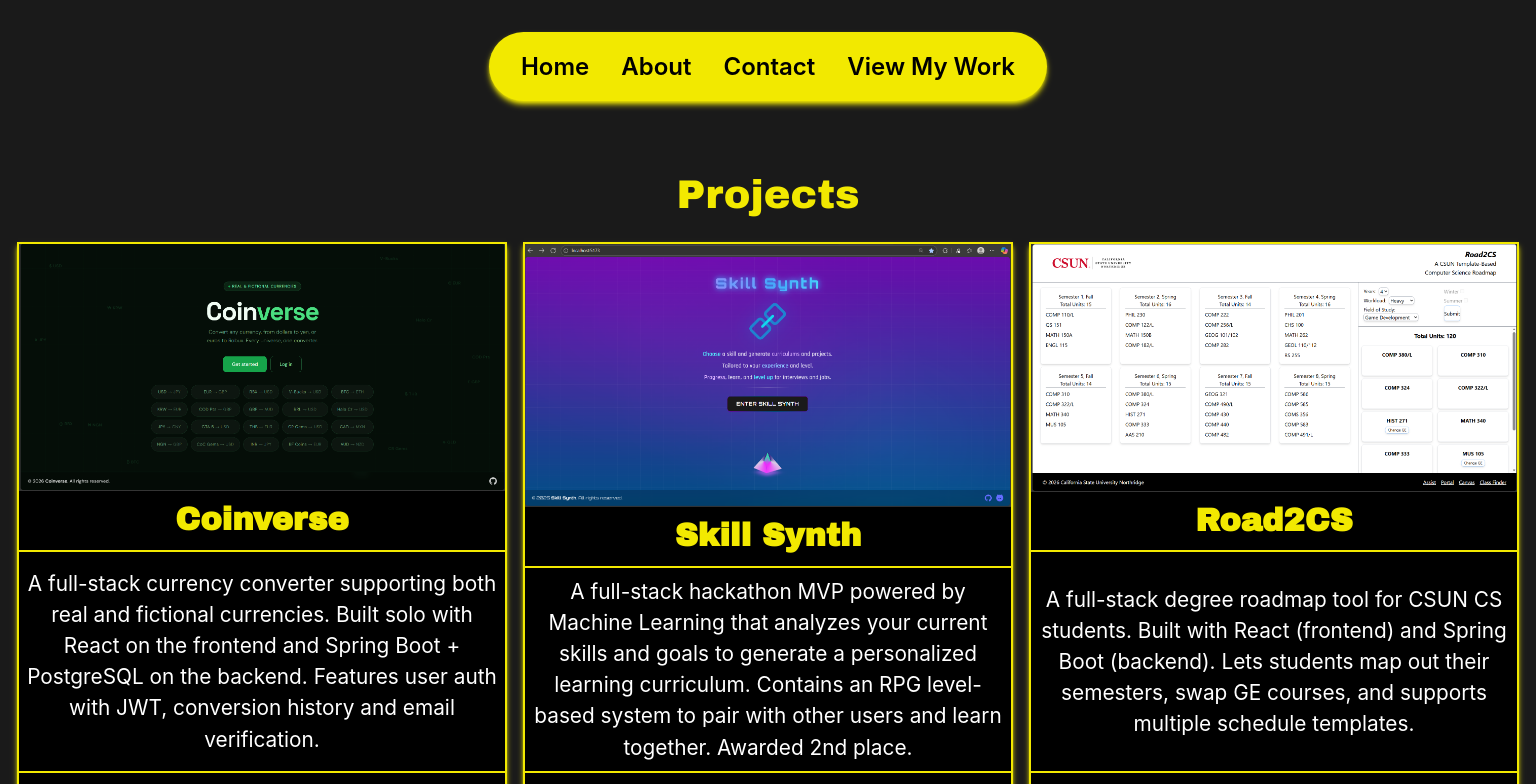
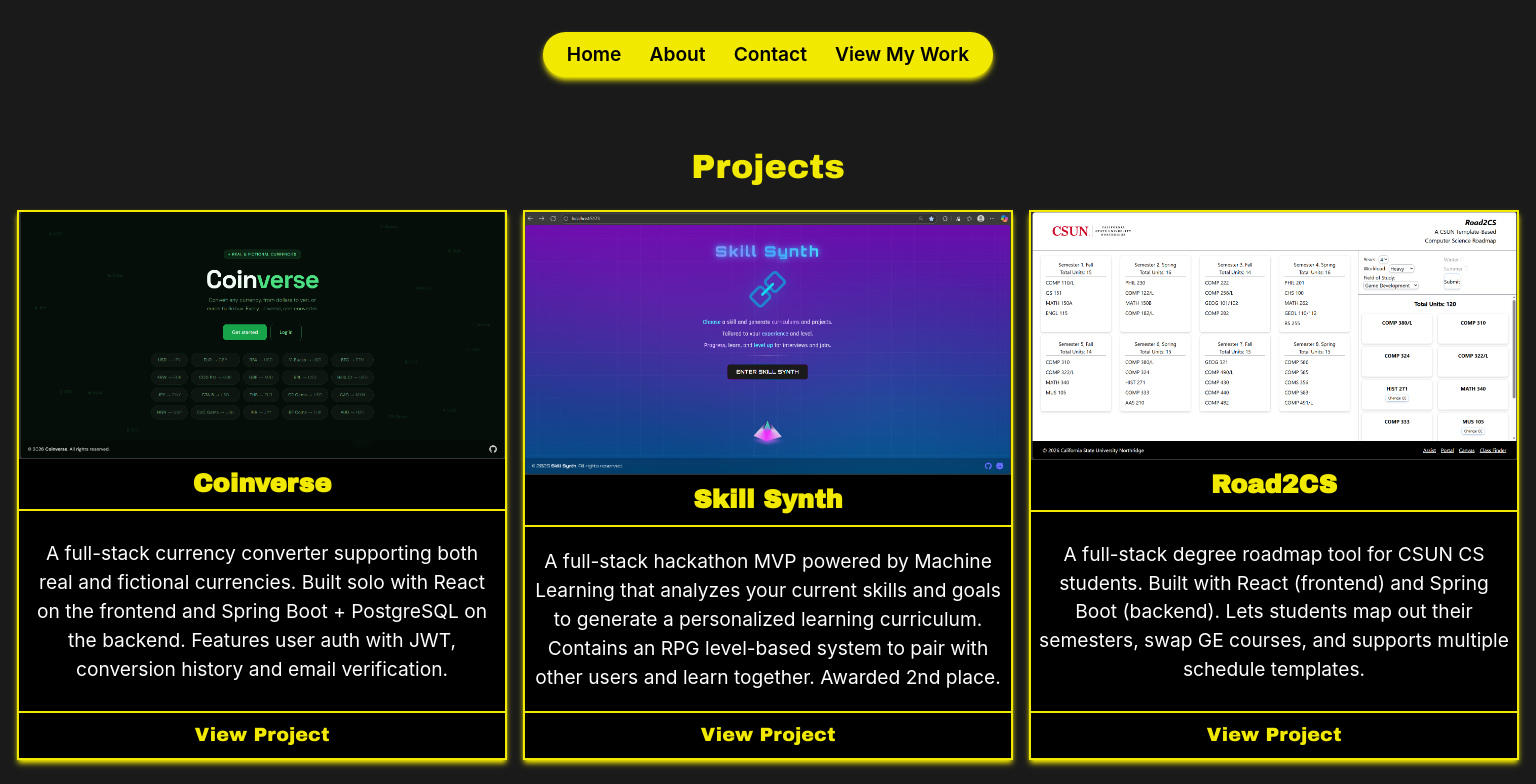
Before and after one commit to AlexRz101/Personal-Portfolio, a React (Vite) app in the folder Portfolio/: page /view-my-work in a window 1536 px wide. Shown: the top 784 px of the page. Built offline with nearby package versions, Linux system fonts and the light colour scheme.

Commit message:
Updated responsiveness

```diff
--- a/Portfolio/src/components/Navbar.tsx
+++ b/Portfolio/src/components/Navbar.tsx
@@ -1,9 +1,10 @@
 import { Link } from "react-router-dom";
+import "../styles/Navbar.css";
 
 function Navbar({ navBarColor, textColor, shadowColor }: { navBarColor: string, textColor: string, shadowColor: string }) {
     return (
         <nav className={`${navBarColor} ${textColor} ${shadowColor} w-fit rounded-full shadow-md responsive-navbar`}>
-            <ul className="flex items-center gap-6 px-8 py-3 text-lg font-semibold">
+            <ul className="flex items-center font-semibold">
                 <li><Link to="/">Home</Link></li>
                 <li><Link to="/about">About</Link></li>
                 <li><Link to="/contact">Contact</Link></li>
--- a/Portfolio/src/pages/Contact.tsx
+++ b/Portfolio/src/pages/Contact.tsx
@@ -1,6 +1,7 @@
 import Navbar from "../components/Navbar";
 import { FaEnvelope, FaLinkedin, FaGithub } from "react-icons/fa";
-import "../styles/Contact.css"
+import "../styles/Contact.css";
+import '../styles/App.css';
 
 const contacts = [
   {
@@ -27,7 +28,7 @@
   return (
     <div className="contact-page min-h-screen bg-[#1a1a1a]">
 
-      <div className="flex justify-center items-start py-8">
+      <div className="responsive-navbar flex justify-center items-start py-8">
         <Navbar
           navBarColor="bg-[#f2e900]"
           textColor="text-black"
--- a/Portfolio/src/pages/Projects.tsx
+++ b/Portfolio/src/pages/Projects.tsx
@@ -11,7 +11,7 @@
         <div className="projects-page h-screen bg-[#1a1a1a]">
 
             {/* Navbar */}
-            <div className="flex justify-center items-center py-8">
+            <div className="flex justify-center items-center py-8 responsive-navbar">
                 <Navbar
                     navBarColor="bg-[#f2e900]"
                     textColor="text-black"
--- a/Portfolio/src/styles/App.css
+++ b/Portfolio/src/styles/App.css
@@ -53,73 +53,3 @@
         text-shadow: none;
     }
 }
-
-/* base (mobile) */
-.responsive-navbar ul {
-    gap: 0.75rem;
-    padding: 0.5rem 1rem;
-    font-size: 0.85rem;
-}
-
-/* tablet */
-@media (min-width: 768px) {
-    .responsive-navbar ul {
-        gap: 1rem;
-        padding: 0.6rem 1.25rem;
-        font-size: 0.95rem;
-    }
-}
-
-/* small laptop */
-@media (min-width: 1024px) {
-    .responsive-navbar ul {
-        gap: 1.5rem;
-        padding: 0.75rem 1.5rem;
-        font-size: 1rem;
-    }
-}
-
-/* 1280px short screens */
-@media (min-width: 1280px) {
-    .responsive-navbar ul {
-        gap: 1.5rem;
-        padding: 0.75rem 1.5rem;
-        font-size: 1rem;
-    }
-}
-
-/* large desktop */
-@media (min-width: 1536px) {
-    .responsive-navbar ul {
-        gap: 2rem;
-        padding: 1rem 2rem;
-        font-size: 1.25rem;
-    }
-}
-
-/* 1920px+ */
-@media (min-width: 1920px) {
-    .responsive-navbar ul {
-        gap: 2.5rem;
-        padding: 1.25rem 2.5rem;
-        font-size: 1.25rem;
-    }
-}
-
-/* 1920px+ short screens */
-@media (min-width: 1920px) and (max-height: 850px) {
-    .responsive-navbar ul {
-        gap: 1.5rem;
-        padding: 0.75rem 1.5rem;
-        font-size: 1rem;
-    }
-}
-
-/* 2560px+ */
-@media (min-width: 2560px) {
-    .responsive-navbar ul {
-        gap: 3rem;
-        padding: 1.5rem 3rem;
-        font-size: 1.75rem;
-    }
-}
--- a/Portfolio/src/styles/Contact.css
+++ b/Portfolio/src/styles/Contact.css
@@ -42,26 +42,26 @@
     @media (min-width: 1280px) {
 
         h1 {
-            font-size: 2.5rem;
+            font-size: 2.25rem;
         }
 
         h2 {
-            font-size: 1.5rem;
+            font-size: 1.25rem;
         }
 
         p {
-            font-size: 1.25rem;
+            font-size: 1.1rem;
         }
 
         a {
-            font-size: 1.25rem;
+            font-size: 1.1rem;
         }
     }
 
     /* Large laptop */
     @media (min-width: 1536px) {
         h1 {
-            font-size: 3.5rem;
+            font-size: 3rem;
         }
 
         h2 {
@@ -69,7 +69,7 @@
         }
 
         p {
-            font-size: 1.75rem;
+            font-size: 1.5rem;
         }
 
         a {
@@ -117,23 +117,23 @@
     /* 2560px+ */
     @media (min-width: 2560px) {
         h1 {
-            font-size: 6rem;
+            font-size: 5.5rem;
         }
 
         h2 {
-            font-size: 4rem;
+            font-size: 3rem;
         }
 
         p {
             gap: 0.5rem;
             padding: 0.5rem 1.7rem;
-            font-size: 3rem;
+            font-size: 2.5rem;
         }
 
         a {
             gap: 2.5rem;
             padding: 1rem 2rem;
-            font-size: 3rem;
+            font-size: 2.5rem;
         }
     }
 
--- a/Portfolio/src/styles/ImageCard.css
+++ b/Portfolio/src/styles/ImageCard.css
@@ -14,23 +14,23 @@
 @media (min-width: 1024px) {
     .responsive-image-card {
         width: 320px;
-        min-height: 520px;
+        min-height: 450px;
     }
 }
 
 /* 1280px */
 @media (min-width: 1280px) {
     .responsive-image-card {
-        width: 380px;
-        min-height: 450px;
+        width: 390px;
+        min-height: 430px;
     }
 }
 
-/* large desktop */
+/* large laptop */
 @media (min-width: 1536px) {
     .responsive-image-card {
         width: 490px;
-        min-height: 580px;
+        min-height: 550px;
     }
 }
 
@@ -38,7 +38,7 @@
 @media (min-width: 1920px) {
     .responsive-image-card {
         width: 610px;
-        min-height: 590px;
+        min-height: 700px;
     }
 }
 
--- /dev/null
+++ b/Portfolio/src/styles/Navbar.css
@@ -0,0 +1,69 @@
+/* base (mobile) */
+.responsive-navbar ul {
+    gap: 0.75rem;
+    padding: 0.5rem 1rem;
+    font-size: 0.85rem;
+}
+
+/* tablet */
+@media (min-width: 768px) {
+    .responsive-navbar a, ul {
+        gap: 1rem;
+        padding: 0.6rem 1.25rem;
+        font-size: 0.95rem;
+    }
+}
+
+/* small laptop */
+@media (min-width: 1024px) {
+    .responsive-navbar a, ul {
+        gap: 1.5rem;
+        padding: 0.75rem 1.5rem;
+        font-size: 1rem;
+    }
+}
+
+/* 1280px short screens */
+@media (min-width: 1280px) {
+    .responsive-navbar a, ul {
+        gap: 1.5rem;
+        padding: 0.75rem 0.25rem;
+        font-size: 1.5rem;
+    }
+}
+
+/* large desktop */
+@media (min-width: 1536px) {
+    .responsive-navbar a, ul {
+        gap: 2rem;
+        padding: 1rem 0.5rem;
+        font-size: 1.25rem;
+    }
+}
+
+/* 1920px+ */
+@media (min-width: 1920px) {
+    .responsive-navbar a, ul {
+        gap: 2.5rem;
+        padding: 1.25rem 1rem;
+        font-size: 2rem;
+    }
+}
+
+/* 1920px+ short screens */
+@media (min-width: 1920px) and (max-height: 850px) {
+    .responsive-navbar a, ul {
+        gap: 1.5rem;
+        padding: 0.75rem 1.5rem;
+        font-size: 1rem;
+    }
+}
+
+/* 2560px+ */
+@media (min-width: 2560px) {
+    .responsive-navbar a, ul {
+        gap: 3rem;
+        padding: 1.5rem 1rem;
+        font-size: 3rem;
+    }
+}
--- a/Portfolio/src/styles/Projects.css
+++ b/Portfolio/src/styles/Projects.css
@@ -22,19 +22,19 @@
     /* small laptop */
     @media (min-width: 1024px) {
         h1 {
-            font-size: 2rem;
+            font-size: 1.75rem;
         }
 
         h2 {
-            font-size: 1.5rem;
+            font-size: 1.25rem;
         }
 
         p {
-            font-size: 1.25rem;
+            font-size: 1.05rem;
         }
 
         a {
-            font-size: 1.25rem;
+            font-size: 1.05rem;
         }
     }
 
@@ -42,38 +42,38 @@
     @media (min-width: 1280px) {
 
         h1 {
-            font-size: 1.75rem;
+            font-size: 1.5rem;
         }
 
         h2 {
-            font-size: 1.5rem;
+            font-size: 1.25rem;
         }
 
         p {
-            font-size: 1.1rem;
+            font-size: 1rem;
         }
 
         a {
-            font-size: 1.25rem;
+            font-size: 1rem;
         }
     }
 
-    /* Large desktop */
+    /* Large laptop */
     @media (min-width: 1536px) {
         h1 {
-            font-size: 2.5rem;
+            font-size: 2.1rem;
         }
 
         h2 {
-            font-size: 2rem;
+            font-size: 1.6rem;
         }
 
         p {
-            font-size: 1.3rem;
+            font-size: 1.2rem;
         }
 
         a {
-            font-size: 1.5rem;
+            font-size: 1.2rem;
         }
     }
 
@@ -88,11 +88,11 @@
         }
 
         p {
-            font-size: 1.5rem;
+            font-size: 1.6rem;
         }
 
         a {
-            font-size: 1.5rem;
+            font-size: 1.6rem;
         }
     }
 
@@ -119,13 +119,13 @@
         h1 {
             gap: 2rem;
             padding: 1rem 2.5rem;
-            font-size: 6rem;
+            font-size: 4rem;
         }
 
         h2 {
             gap: 2.5rem;
             padding: 1.25rem 3rem;
-            font-size: 4rem;
+            font-size: 3.25rem;
         }
 
         p {
```
Also changed, not shown: Portfolio/src/pages/About.tsx (+6 -5 lines), Portfolio/src/pages/Home.tsx (+6 -6 lines), Portfolio/src/components/Card.tsx (deleted).
